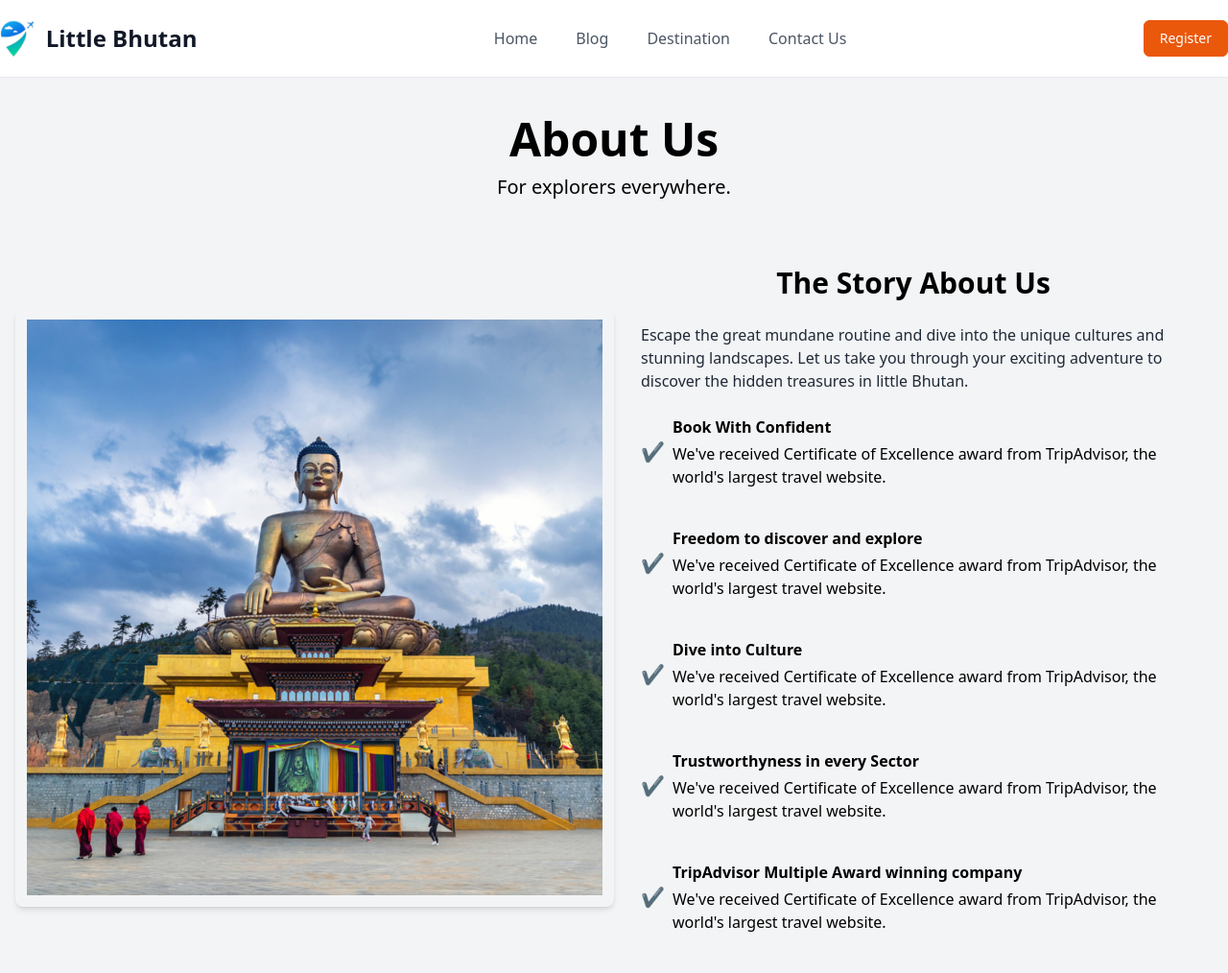
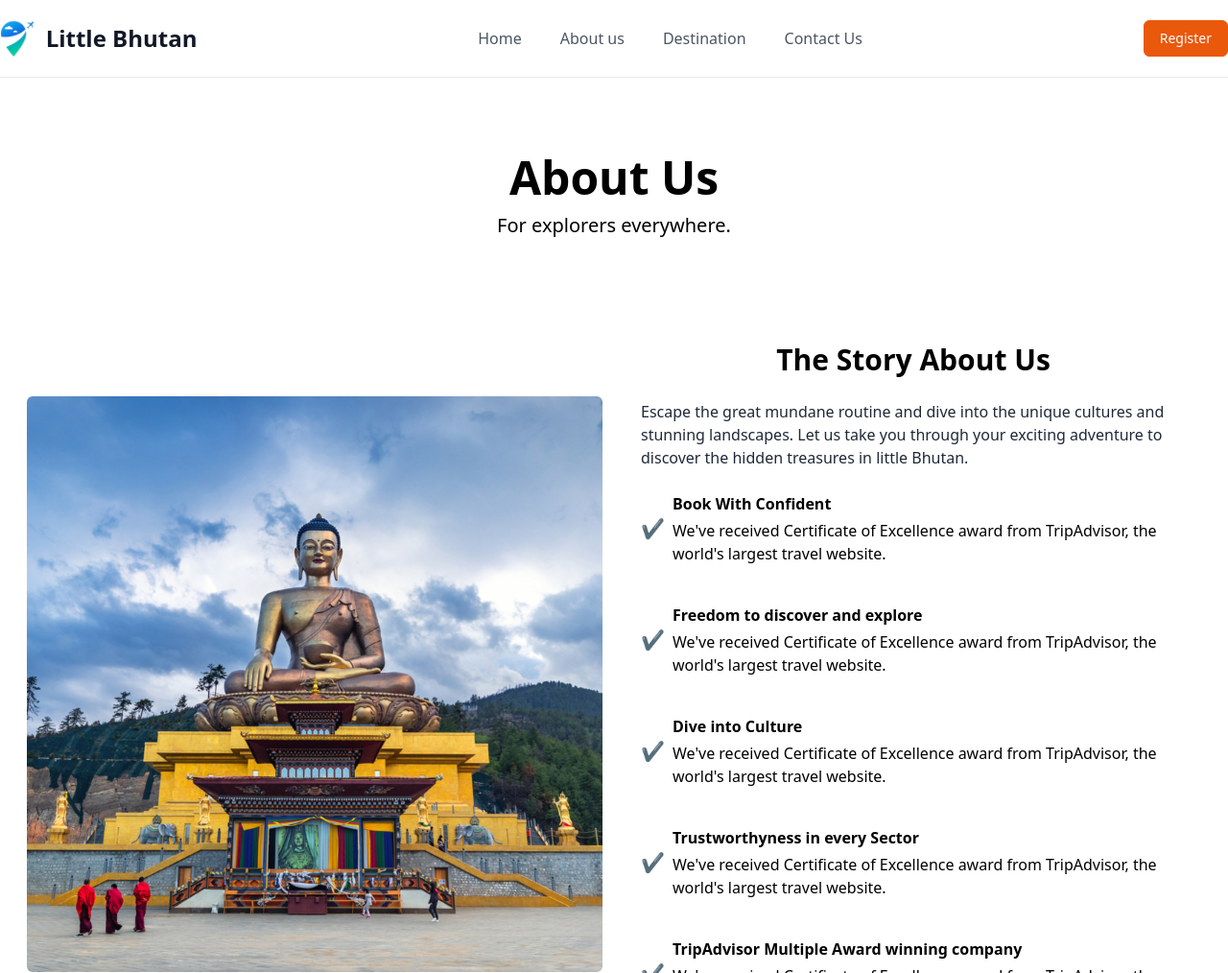
Before and after one commit to BijayChaudhari/little-bhutan, a Django app: page /about/ in a window 1280 px wide. Shown: the top 1014 px of the page at 96% size. Run offline with Django 5.2, Linux system fonts and the light colour scheme; some libraries are stand-ins or nearby versions.

Commit message:
Fix About Fix Routing

```diff
--- a/core/urls.py
+++ b/core/urls.py
@@ -1,10 +1,12 @@
 from django.urls import path
 from core import views
 
+app_name = "core"
+
 urlpatterns = [
-path('',views.index,name="index" ),
-path('about/',views.about,name="about"),
-path('contact_us/',views.contact,name="contact"),
-path('blogs/',views.blogs,name="blogs"),
-path('destinations/',views.destinations, name="destinations"),
+    path('', views.index, name="index"),
+    path('about/', views.about, name="about"),
+    path('contact_us/', views.contact, name="contact"),
+    path('blogs/', views.blogs, name="blogs"),
+    path('destinations/', views.destinations, name="destinations"),
 ]
--- a/templates/about.html
+++ b/templates/about.html
@@ -1,20 +1,20 @@
 {% extends "base.html" %}
 {% load static %}
 {% block content %}
-
-<body class="bg-gray-100">
     <div class="container mx-auto px-4">
-      <div class="text-center py-10">
+        <div class="text-center py-20">
             <h1 class="text-5xl font-bold">About Us</h1>
             <p class="text-xl mt-3">For explorers everywhere.</p>
         </div>
         <div class="flex flex-wrap items-center">
-        <div class="w-full md:w-1/2">
-          <img src="{% static "img/buddha.jpg" %}" alt="Bhutan" class="w-full rounded-lg shadow-md p-3">
+            <div class="w-full md:w-1/2 p-3">
+                <img src="{% static "img/buddha.jpg" %}" alt="Bhutan" class="w-full rounded">
             </div>
             <div class="w-1/2 p-4">
                 <h2 class="text-3xl font-semibold text-center p-3">The Story About Us</h2>
-            <p class="text-gray-800 p-3">Escape the great mundane routine and dive into the unique cultures and stunning landscapes. Let us take you through your exciting adventure to discover the hidden treasures in little Bhutan.
+                <p class="text-gray-800 p-3">Escape the great mundane routine and dive into the unique cultures and
+                    stunning landscapes. Let us take you through your exciting adventure to discover the hidden
+                    treasures in little Bhutan.
 
                 </p>
                 <div class="flex items-center mb-4 p-3">
@@ -22,7 +22,8 @@
                     <div>
                         <div class="font-semibold mb-1 ">Book With Confident
                         </div>
-                <p>We've received Certificate of Excellence award from TripAdvisor, the world's largest travel website.</p>
+                        <p>We've received Certificate of Excellence award from TripAdvisor, the world's largest travel
+                            website.</p>
                     </div>
                 </div>
 
@@ -30,7 +31,8 @@
                     <span class="text-green-500 text-xl mr-2">✔</span>
                     <div>
                         <div class="font-semibold mb-1">Freedom to discover and explore</div>
-                <p>We've received Certificate of Excellence award from TripAdvisor, the world's largest travel website.</p>
+                        <p>We've received Certificate of Excellence award from TripAdvisor, the world's largest travel
+                            website.</p>
                     </div>
                 </div>
 
@@ -39,7 +41,8 @@
                     <div>
                         <div class="font-semibold mb-1">Dive into Culture
                         </div>
-                  <p>We've received Certificate of Excellence award from TripAdvisor, the world's largest travel website.</p>
+                        <p>We've received Certificate of Excellence award from TripAdvisor, the world's largest travel
+                            website.</p>
                     </div>
                 </div>
 
@@ -47,7 +50,8 @@
                     <span class="text-green-500 text-xl mr-2">✔</span>
                     <div>
                         <div class="font-semibold mb-1">Trustworthyness in every Sector</div>
-                  <p>We've received Certificate of Excellence award from TripAdvisor, the world's largest travel website.</p>
+                        <p>We've received Certificate of Excellence award from TripAdvisor, the world's largest travel
+                            website.</p>
                     </div>
                 </div>
 
@@ -55,23 +59,24 @@
                     <span class="text-green-500 text-xl mr-2">✔</span>
                     <div>
                         <div class="font-semibold mb-1">TripAdvisor Multiple Award winning company</div>
-                  <p>We've received Certificate of Excellence award from TripAdvisor, the world's largest travel website.</p>
+                        <p>We've received Certificate of Excellence award from TripAdvisor, the world's largest travel
+                            website.</p>
                     </div>
                 </div>
 
             </div>
-        <div class="bg-cover bg-center bg-no-repeat relative" style="background-image: url('/static/img/tiger.jpg');">
-            <div class="bg-black bg-opacity-50 py-20">
-              <div class="container mx-auto text-center text-white">
-                <h1 class="text-4xl font-bold mb-4">Get Ready</h1>
-                <p class="text-xl mb-6">Every month we receive many applications from people keen to work with Little Bhutan. It's fantastic to hear from so many inspiring creatives, and we're keen to work with a diverse travel community.</p>
-                <button class="bg-green-500 text-white px-6 py-3 rounded-full">Become a Contributor</button>
+        </div>
+
+        <div class="bg-cover bg-center rounded bg-no-repeat relative mt-12"
+             style="background-image: linear-gradient(to bottom, rgba(234, 88, 12, 0.5), transparent),
+    url('/static/img/tiger.jpg');">
+            <div class="bg-black bg-opacity-50 py-20 rounded">
+                <div class="container mx-auto text-center text-white max-w-[550px]">
+                    <h1 class="text-4xl font-bold mb-4">Explore Places</h1>
+                    <p class="text-xl mb-6">Escape the great mundane routine and dive into the unique cultures and stunning landscapes. </p>
+                    <button class="bg-orange-600 btn_effect text-white px-6 py-3 rounded">Explore Destinations</button>
                 </div>
             </div>
         </div>
     </div>
-    </div>
-    </body>
-
-
 {% endblock content %}
--- a/templates/header.html
+++ b/templates/header.html
@@ -2,7 +2,7 @@
 
 <nav class="sticky z-20 top-0  border-b border-gray-200 bg-white">
     <div class="container mx-auto flex flex-wrap items-center justify-between py-5 px-4 lg:px-0">
-        <a href="" class="flex items-center space-x-3">
+        <a href="{% url 'core:index' %}" class="flex items-center space-x-3">
             <img src="{% static 'img/logo.png' %}" class="h-10" alt="LittleBhutan Logo"/>
             <span class="self-center text-2xl font-bold text-gray-900">Little Bhutan</span>
         </a>
@@ -17,24 +17,24 @@
                 <svg class="w-5 h-5" aria-hidden="true" xmlns="http://www.w3.org/2000/svg" fill="none"
                      viewBox="0 0 17 14">
                     <path stroke="currentColor" stroke-linecap="round" stroke-linejoin="round" stroke-width="2"
-                          d="M1 1h15M1 7h15M1 13h15"/>
+                          d="M1 1h15M1 7h15M1 13h15"></path>
                 </svg>
             </button>
         </div>
-        <div id="menu" class="items-center  justify-between hidden w-full md:flex md:w-auto md:order-1"
+        <div class="items-center  justify-between hidden w-full md:flex md:w-auto md:order-1"
              id="navbar-sticky">
             <ul class="flex gap-10 text-gray-600 ">
                 <div>
-                    <a href="#">Home</a>
+                    <a href="{% url 'core:index' %}">Home</a>
                 </div>
                 <div>
-                    <a href="#">Blog</a>
+                    <a href="{% url 'core:about' %}">About us</a>
                 </div>
                 <div>
-                    <a href="#">Destination</a>
+                    <a href="{% url 'core:destinations' %}">Destination</a>
                 </div>
                 <div>
-                    <a href="#">Contact Us</a>
+                    <a href="{% url 'core:contact' %}">Contact Us</a>
                 </div>
             </ul>
         </div>
@@ -52,7 +52,7 @@
             class="text-gray-400 bg-transparent hover:bg-gray-200 hover:text-gray-900 rounded-lg text-sm w-8 h-8 absolute top-2.5 end-2.5 flex items-center justify-center dark:hover:bg-gray-600 dark:hover:text-white">
         <svg class="w-3 h-3" aria-hidden="true" xmlns="http://www.w3.org/2000/svg" fill="none" viewBox="0 0 14 14">
             <path stroke="currentColor" stroke-linecap="round" stroke-linejoin="round" stroke-width="2"
-                  d="m1 1 6 6m0 0 6 6M7 7l6-6M7 7l-6 6"/>
+                  d="m1 1 6 6m0 0 6 6M7 7l6-6M7 7l-6 6"></path>
         </svg>
         <span class="sr-only">Close menu</span>
     </button>
```
Lines whose indentation alone changed are shown as unchanged.
